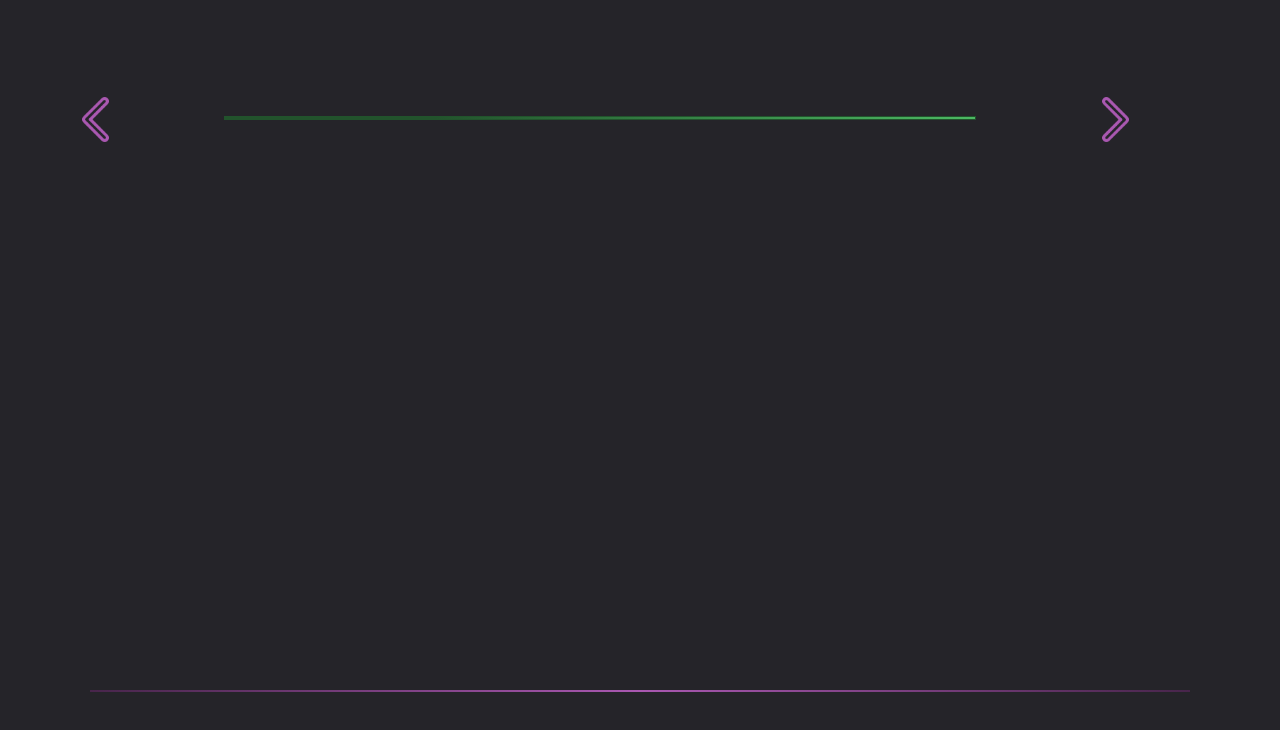
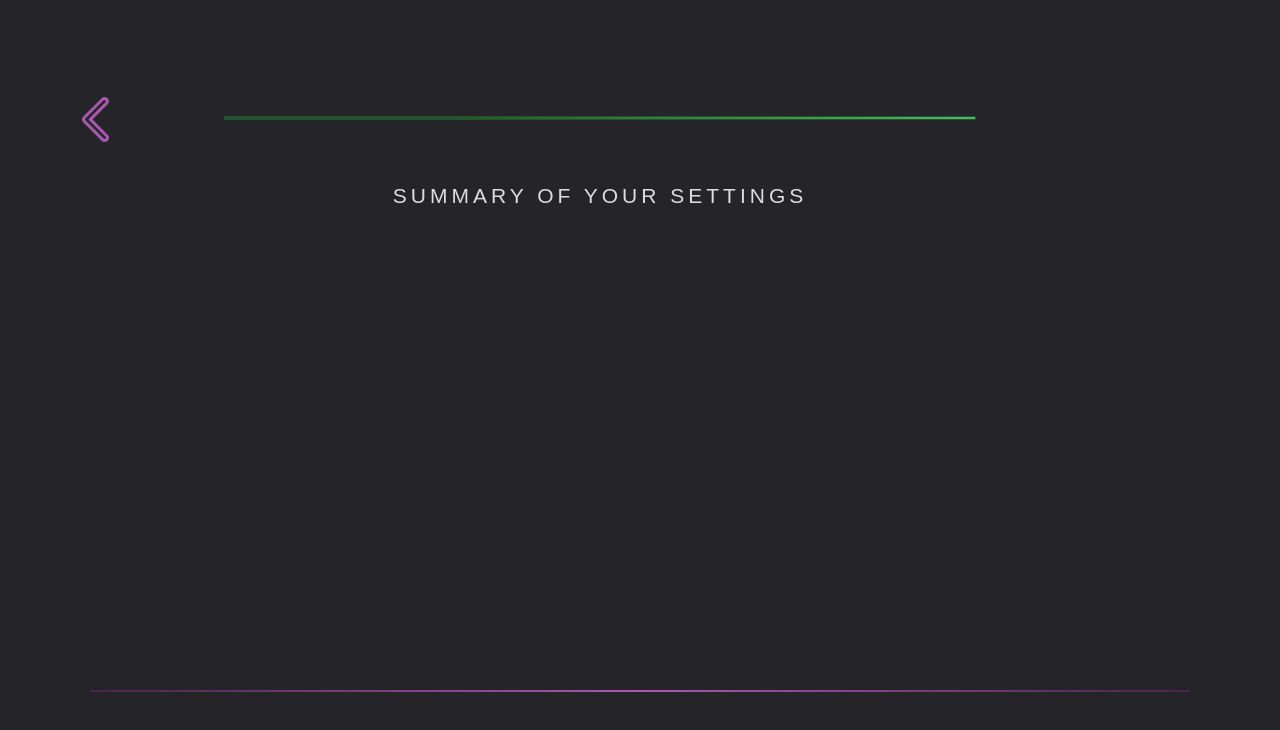
Before and after one commit to spacemeshos/sm-init-app-v2, a React (Create React App) app: page /guided/Summary in a window 1280 px wide. Shown: the top 730 px of the page. Built offline with nearby package versions, Linux system fonts and the light colour scheme.

Commit message:
summary screen prep

```diff
--- a/src/pages/GuidedCreate/Summary.tsx
+++ b/src/pages/GuidedCreate/Summary.tsx
@@ -2,9 +2,6 @@ import * as React from "react";
 import styled from "styled-components";
 import {
   BackButton,
-  EditButton,
-  ForwardButton,
-  TooltipButton,
 } from "../../components/button";
 import Title from "../../components/titles";
 import Colors from "../../styles/colors";
@@ -48,12 +45,13 @@ const Summary: React.FC = () => {
       <NavProgress>
         <ProgressBar progress={100} />
         <BackButton />
-        <ForwardButton />
       </NavProgress>
       <TextWrapper>
+        <Title  text="Summary of your Settings"/>
       </TextWrapper>
 
       <ContainerBottom>
+
       </ContainerBottom>
     </>
   );
```
